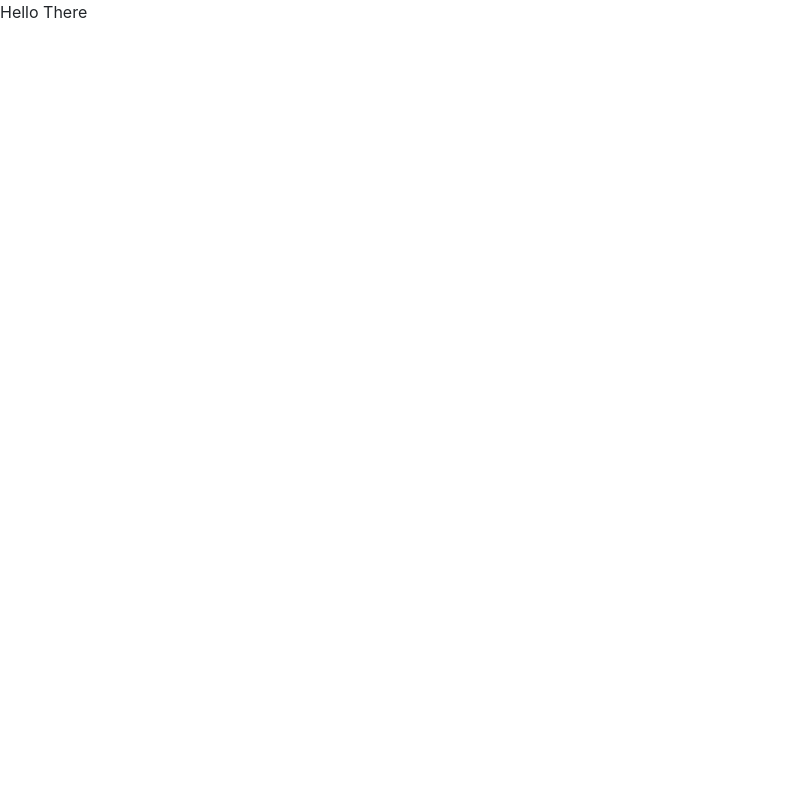
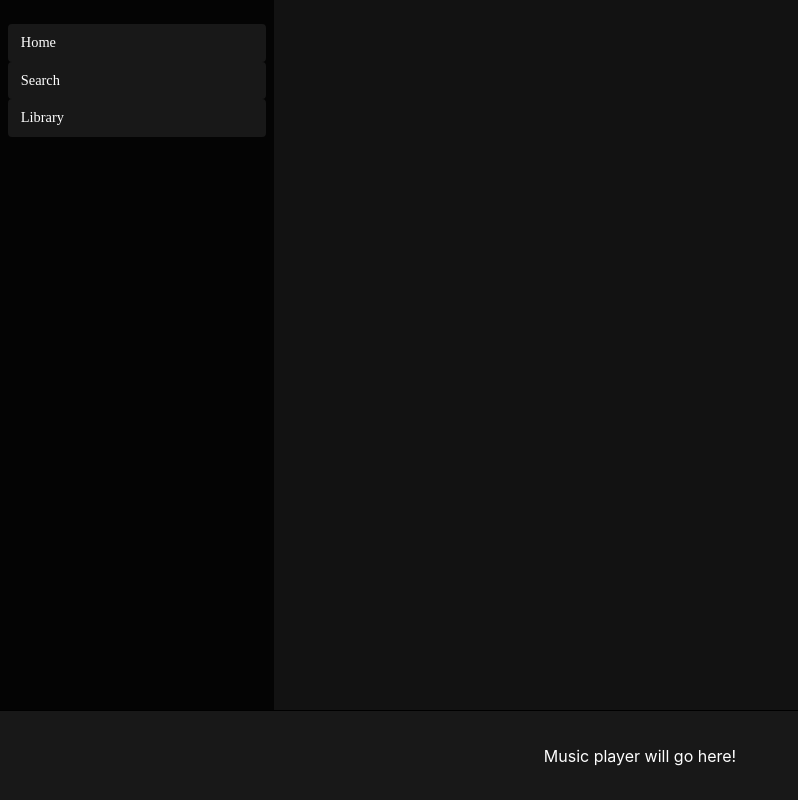
Before and after one commit to vd152/MinorFrontend, a React (Create React App) app: page / in a window 1280 px wide. Shown: the whole page, without its empty margins (0-798 px from the left). Built offline with nearby package versions, Linux system fonts and the light colour scheme.

Commit message:
basic layout for home page

```diff
--- a/src/components/Home/Home.js
+++ b/src/components/Home/Home.js
@@ -1,11 +1,19 @@
-import React, { Component } from 'react';
+import React, { Component } from "react";
+import MusicPlayer from "../MusicPlayer/MusicPlayer";
+import Sidebar from "../Sidebar/Sidebar";
+import "./home.css";
 
 class Home extends Component {
-    render() {
-        return (
-            <div>Hello There</div>
-        )
-    }
+  render() {
+    return (
+      <div className="outer-wrapper">
+        <div className="container-main">
+          <Sidebar />
+        </div>
+        <MusicPlayer />
+      </div>
+    );
+  }
 }
 
 export default Home;
--- /dev/null
+++ b/src/components/Home/home.css
@@ -0,0 +1,10 @@
+.outer-wrapper {
+  height: 100vh;
+  min-height: 100%;
+}
+.container-main {
+  background-color: var(--grey-light);
+
+  display: flex;
+  height: calc(100vh - 90px);
+}
--- /dev/null
+++ b/src/components/MusicPlayer/MusicPlayer.js
@@ -0,0 +1,11 @@
+import React from "react";
+import './music.css'
+
+class MusicPlayer extends React.Component {
+    render() {
+        return(
+            <div className="music-controls">Music player will go here!</div>
+        )
+    }
+}
+export default MusicPlayer;
--- /dev/null
+++ b/src/components/MusicPlayer/music.css
@@ -0,0 +1,15 @@
+.music-controls {
+  border-top: 1px solid #000;
+  background-color: var(--grey-lighter);
+
+  height: 90px;
+
+  display: flex;
+  align-items: center;
+  justify-content: center;
+  text-align: center;
+  position: relative;
+  z-index: 2;
+
+  color: #fefefe;
+}
--- /dev/null
+++ b/src/components/Sidebar/Sidebar.js
@@ -0,0 +1,17 @@
+import React from "react";
+import "./sidebar.css";
+class Sidebar extends React.Component {
+  render() {
+    return (
+      <nav className="sidebar-nav">
+        <ul className="sidebar-ul">
+          <li className="sidebar-li">Home</li>
+          <li className="sidebar-li">Search</li>
+          <li className="sidebar-li">Library</li>
+        </ul>
+      </nav>
+    );
+  }
+}
+
+export default Sidebar;
--- /dev/null
+++ b/src/components/Sidebar/sidebar.css
@@ -0,0 +1,38 @@
+:root {
+  --grey-dark: #040404; /* Used on Aside */
+  --grey-light: #121212; /* Used as Backround Color */
+  --grey-lighter: #181818; /* Used on Playlist Items Background Color.
+                            */
+  --grey-text: #b3b3b3; /* Used on Text Color */
+  --grey-nav: #00000080; /* Used as Top Bar Background Color */
+  --green-button: #1db954; /* Used as Play Button Background Color */
+}
+.sidebar-nav {
+  width: 274px;
+  height: 100%;
+
+  display: flex;
+  flex-direction: column;
+  padding: 24px 8px 0 8px;
+
+  background-color: var(--grey-dark);
+}
+.sidebar-ul {
+  margin: 0;
+  padding: 0;
+}
+.sidebar-li {
+  display: flex;
+  align-items: center;
+  list-style-type: none;
+
+  font-family: singfy-bold;
+  font-size: 0.9rem;
+
+  border-radius: 4px;
+  padding: 0.5rem 0.8rem;
+  cursor: pointer;
+  transition: color 0.3s ease-in-out;
+  background: var(--grey-lighter);
+  color: #fff;
+}
--- a/src/index.js
+++ b/src/index.js
@@ -1,8 +1,5 @@
-import React from 'react';
-import ReactDOM from 'react-dom';
-import App from './App';
-
-ReactDOM.render(
-    <App />,
-  document.getElementById('root')
-);
+import React from "react";
+import ReactDOM from "react-dom";
+import App from "./App";
+import "./index.css";
+ReactDOM.render(<App />, document.getElementById("root"));
```
Also changed, not shown: src/index.css (added).
